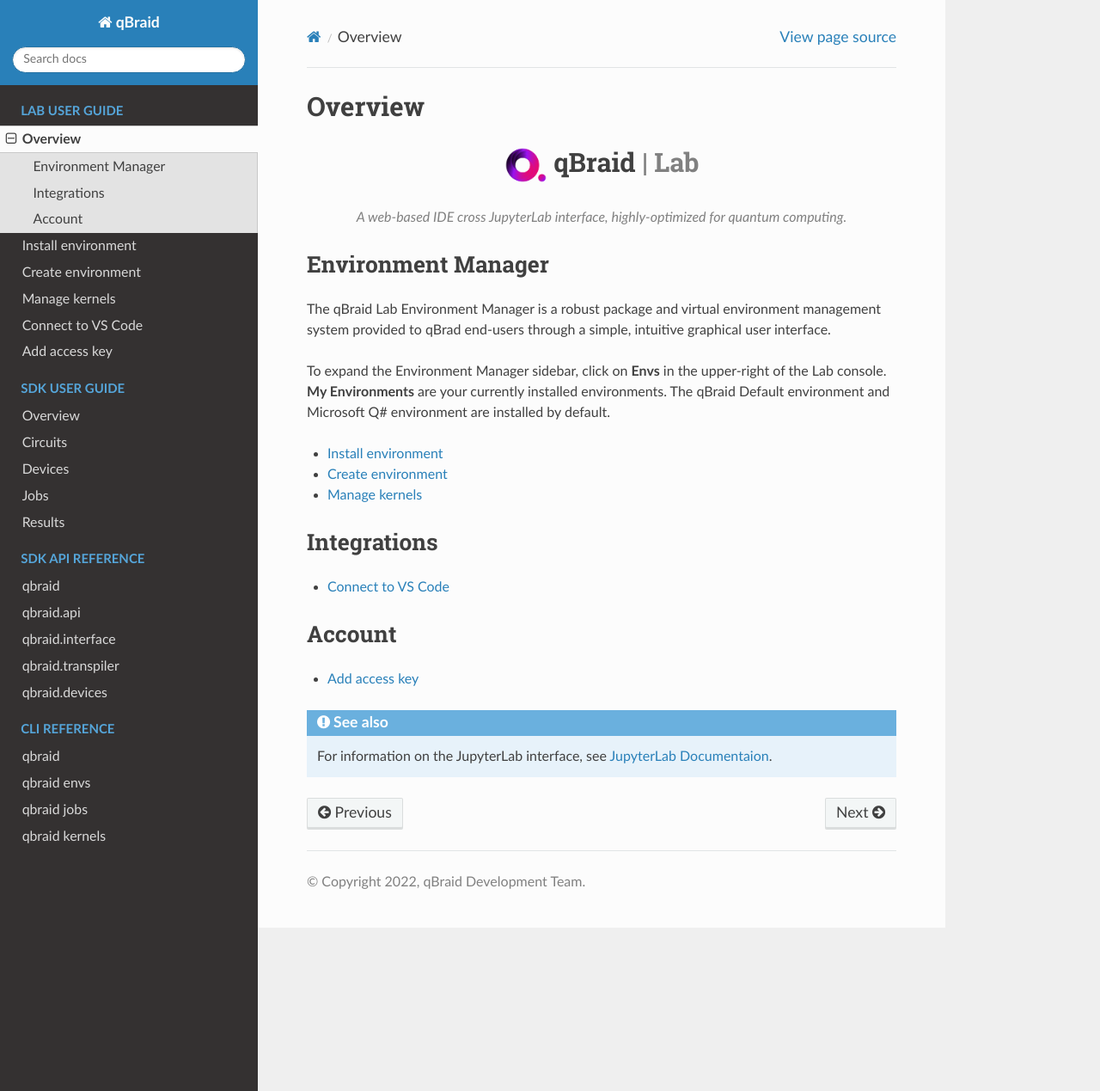
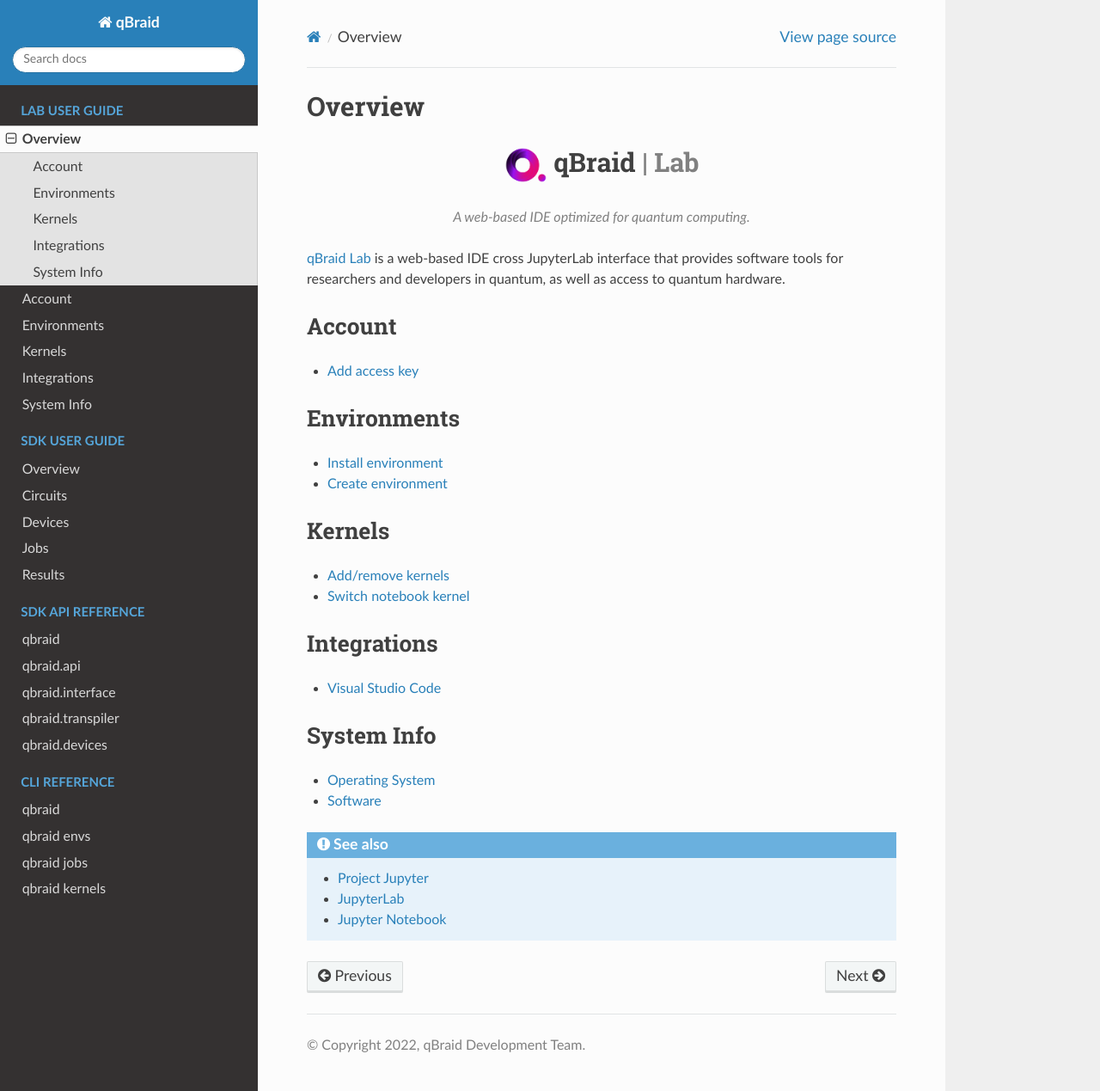
Before and after one commit to qBraid/qBraid, a Sphinx documentation site: the page built from docs/lab/overview.rst, in a window 1280 px wide and 1269 px high. Shown: the whole window at 86% size. Built offline with Sphinx 7.4.7 and the Read the Docs theme 2.0.0, drawn with Linux system fonts in a browser that asks for light colours.

Commit message:
docs updates

```diff
--- a/docs/lab/overview.rst
+++ b/docs/lab/overview.rst
@@ -9,36 +9,48 @@
       <span style="color:#808080"> | Lab</span>
    </h1>
    <p style="text-align:center;font-style:italic;color:#808080">
-      A web-based IDE cross JupyterLab interface, highly-optimized for quantum computing.
+      A web-based IDE optimized for quantum computing.
    </p>
 
 
-Environment Manager
---------------------
+`qBraid Lab <https://lab.qbraid.com>`_ is a web-based IDE cross JupyterLab interface that provides
+software tools for researchers and developers in quantum, as well as access to quantum hardware.
 
-The qBraid Lab Environment Manager is a robust package and virtual environment management system
-provided to qBrad end-users through a simple, intuitive graphical user interface.
+Account
+--------
 
-To expand the Environment Manager sidebar, click on **Envs** in the upper-right of the Lab console.
-**My Environments** are your currently installed environments. The qBraid Default environment and
-Microsoft Q# environment are installed by default.
+- `Add access key <account.html#add-access-key>`_
 
-- `Install environment <env-install.html>`_
-- `Create environment <env-create.html>`_
-- `Manage kernels <kernel-manage.html>`_
+
+Environments
+-------------
+
+- `Install environment <environments.html#install-environment>`_
+- `Create environment <environments.html#create-environment>`_
+
+
+Kernels
+--------
+
+- `Add/remove kernels <kernels.html#add-remove-kernels>`_
+- `Switch notebook kernel <kernels.html#switch-notebook-kernel>`_
 
 
 Integrations
 -------------
 
-- `Connect to VS Code <vscode.html>`_
+- `Visual Studio Code <integrations.html#visual-studio-code>`_
 
 
-Account
---------
+System Info
+------------
 
-- `Add access key <add-access-key.html>`_
+- `Operating System <system.html#operating-system>`_
+- `Software <system.html#gnu-packages>`_
+
 
 .. seealso::
 
-   For information on the JupyterLab interface, see `JupyterLab Documentaion <https://jupyterlab.readthedocs.io/>`_.
+   - `Project Jupyter <https://docs.jupyter.org/en/latest/#jupyter-project-documentation>`_
+   - `JupyterLab <https://jupyterlab.readthedocs.io/en/stable/>`_
+   - `Jupyter Notebook <https://jupyter-notebook.readthedocs.io/en/latest/notebook.html>`_
--- a/docs/sdk/overview.rst
+++ b/docs/sdk/overview.rst
@@ -34,7 +34,7 @@
 -------------
 
 The qBraid SDK is available exclusively through `qBraid Lab <https://lab.qbraid.com>`_.
-Login (or create an account) and then follow the steps in `Install environment <../lab/env-install.html>`_
+Login (or create an account) and then follow the steps in `Install environment <../lab/environments.html#install-environment>`_
 to get started using the SDK.
 
 
--- a/qbraid/_version.py
+++ b/qbraid/_version.py
@@ -4,4 +4,4 @@
 Version number (major.minor.patch[-label])
 
 """
-__version__ = "0.1.3.dev1"
+__version__ = "0.1.3.dev2"
```
Also changed, not shown: docs/index.rst (+5 -5 lines), docs/lab/account.rst (renamed from docs/lab/add-access-key.rst, +12 -3 lines), docs/lab/env-create.rst (deleted, +0 -38 lines), docs/lab/env-install.rst (deleted, +0 -38 lines), docs/lab/environments.rst (added, +87 -0 lines), docs/lab/integrations.rst (renamed from docs/lab/vscode.rst, +21 -11 lines), docs/lab/kernels.rst (renamed from docs/lab/kernel-manage.rst, +6 -3 lines), docs/lab/system.rst (added, +75 -0 lines), docs/_static/connect-vscode/vscode_graphic.png (added), docs/_static/lab-files/os.png (added).
